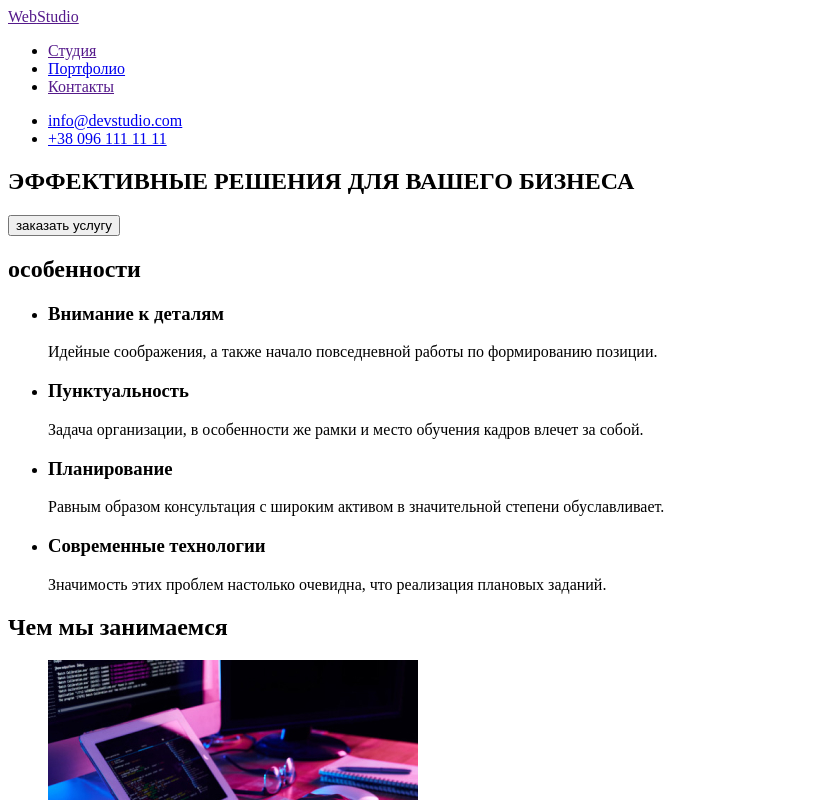
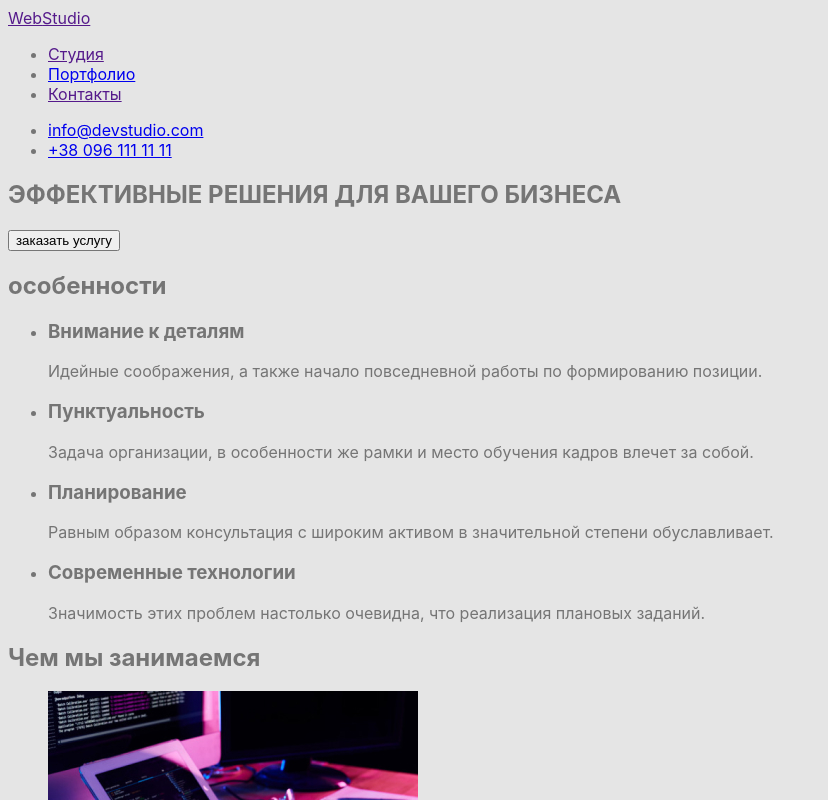
Before and after one commit to nebesniu/goit-markup-hw-02., a plain HTML site: page index.html in a window 1280 px wide. Shown: the top 800 px of the page, without its empty margins (0-828 px from the left). Drawn offline with Linux system fonts and the light colour scheme.

Commit message:
добавляет стили

```diff
--- a/css/styles.css
+++ b/css/styles.css
@@ -0,0 +1,9 @@
+body{
+    background-color: #E5E5E5;
+    color: #757575;
+    font-family: -apple-system, BlinkMacSystemFont, 'Segoe UI', Roboto, Oxygen, Ubuntu, Cantarell, 'Open Sans', 'Helvetica Neue', sans-serif;
+}
+/* основной цвет текста #757575 */
+/* вторичный цвет текста #212121 */
+/* белый #ffffff */
+/* акцент#2196F3 */
--- a/index.html
+++ b/index.html
@@ -10,7 +10,7 @@
 <link href="https://fonts.googleapis.com/css2?family=Raleway:wght@700&family=Roboto:wght@400;500;700;900&display=swap" rel="stylesheet">
     <link rel="stylesheet" href="./css/styles.css">
   </head>
-  <body>
+  <body class="body">
     <header>
       <a href=""> <span>Web</span>Studio </a>
       <nav>
```
